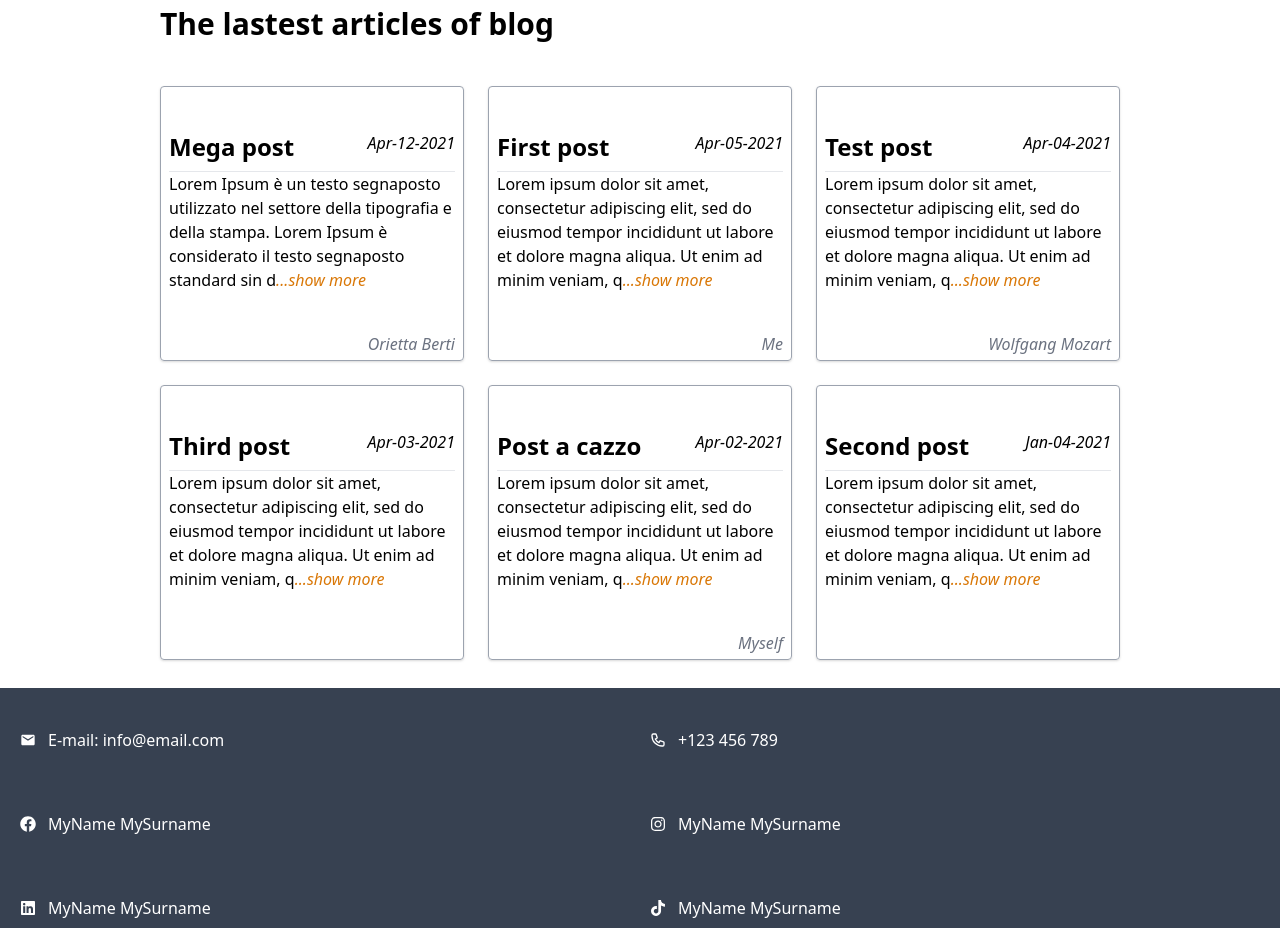
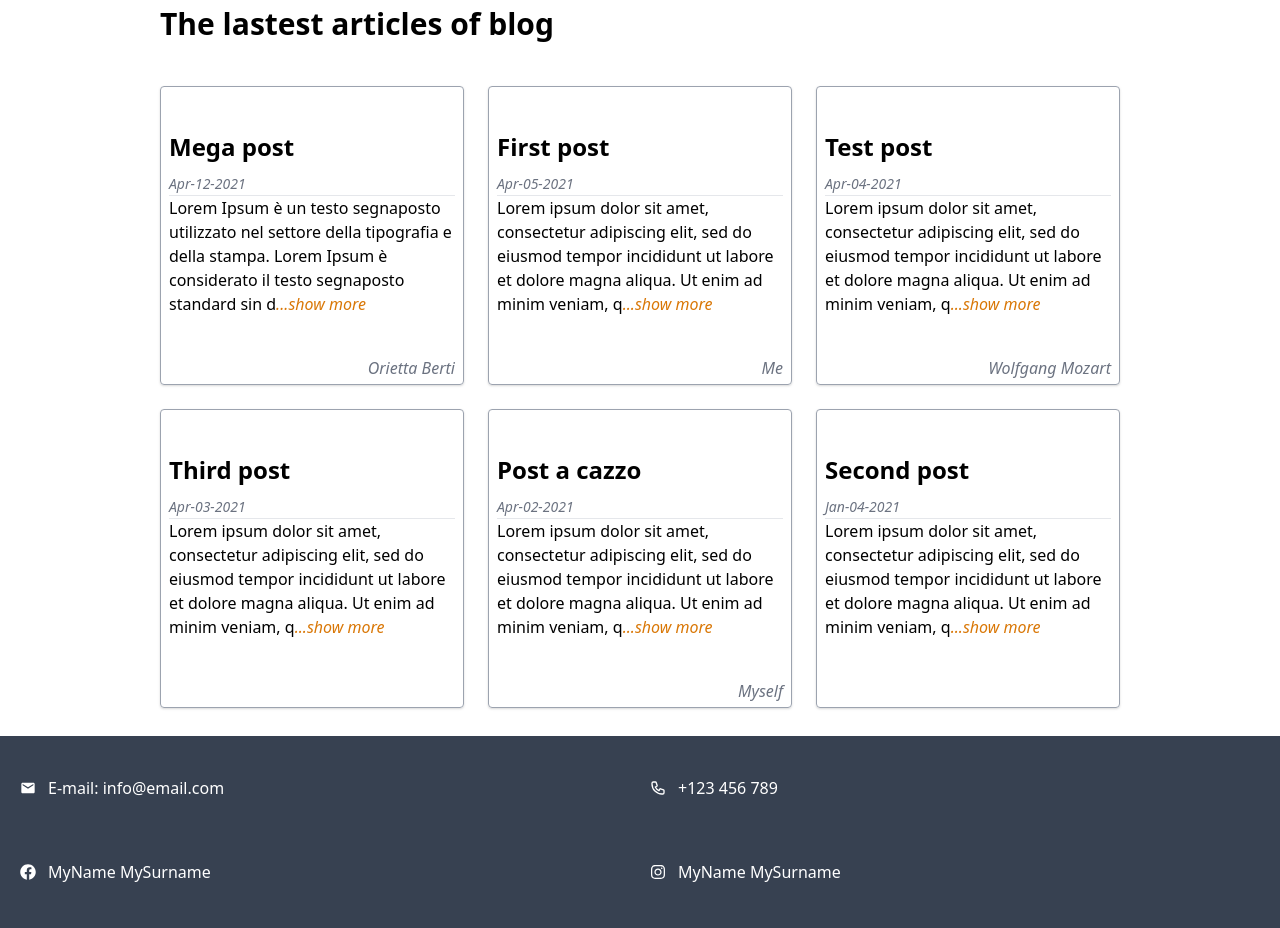
Before and after one commit to cenipeppe/nextjsblog, a Next.js app: page / in a window 1280 px wide. Shown: the part 820-1748 px from the top of the page. Built offline with nearby package versions, Linux system fonts and the light colour scheme.

Commit message:
fix flex h1 date

```diff
--- a/components/Post.jsx
+++ b/components/Post.jsx
@@ -31,10 +31,10 @@ const Post = ({
             </Link>
           </div>
         )}
-        <div className={`flex justify-between mb-${isIndex ? "2" : "5"}`}>
+        <div className={`mb-${isIndex ? "2" : "5"}`}>
           {isIndex ? <h3>{title}</h3> : <h1>{title}</h1>}
-          <i>{moment(date).format("MMM-DD-YYYY")}</i>
         </div>
+          <i className="text-sm text-gray-500">{moment(date).format("MMM-DD-YYYY")}</i>
         <hr />
         <section>
           {hydratedContent}
--- a/pages/about.js
+++ b/pages/about.js
@@ -23,6 +23,18 @@ export default function About() {
           in reprehenderit labore repellendus accusantium natus cupiditate eum
           doloribus neque incidunt tempore rerum, iste quasi! Quae facilis
           molestias esse eum eveniet.
+          Lorem ipsum dolor sit amet, consectetur adipisicing elit. Voluptates
+          in reprehenderit labore repellendus accusantium natus cupiditate eum
+          doloribus neque incidunt tempore rerum, iste quasi! Quae facilis
+          molestias esse eum eveniet.
+          Lorem ipsum dolor sit amet, consectetur adipisicing elit. Voluptates
+          in reprehenderit labore repellendus accusantium natus cupiditate eum
+          doloribus neque incidunt tempore rerum, iste quasi! Quae facilis
+          molestias esse eum eveniet.
+          Lorem ipsum dolor sit amet, consectetur adipisicing elit. Voluptates
+          in reprehenderit labore repellendus accusantium natus cupiditate eum
+          doloribus neque incidunt tempore rerum, iste quasi! Quae facilis
+          molestias esse eum eveniet.
         </p>
       </main>
     </div>
```
